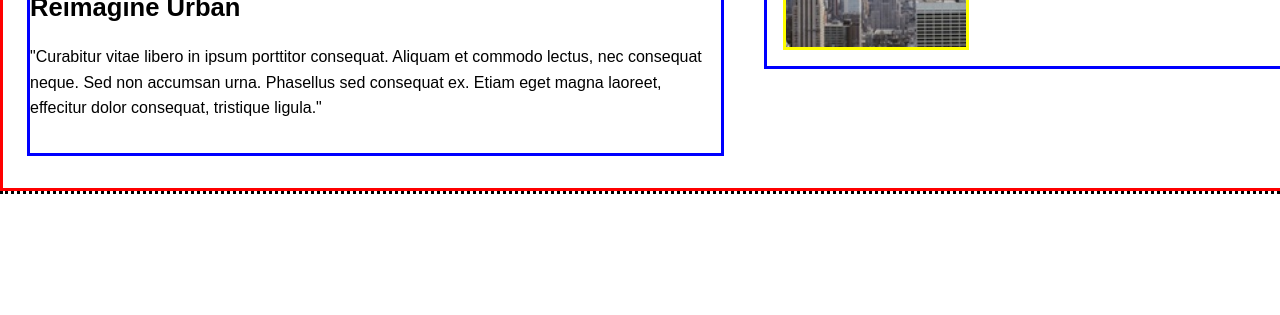
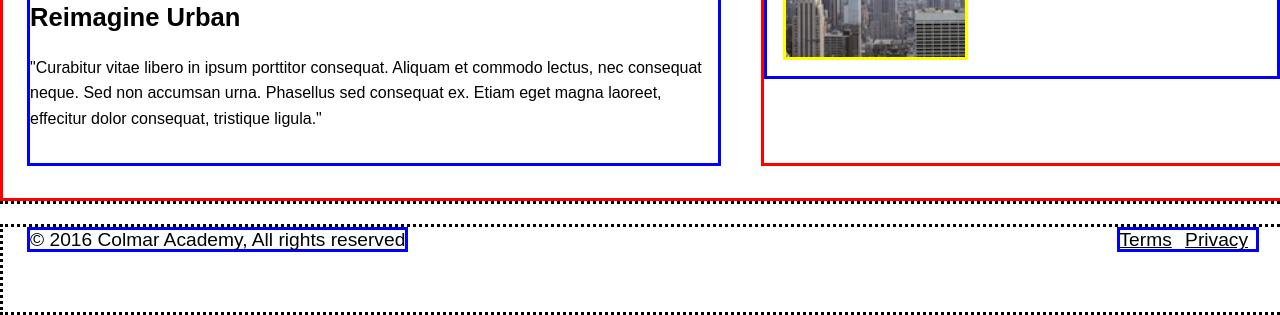
Before and after one commit to savisch/colmaracademy, a plain HTML site: page index.html in a window 1280 px wide. Shown: the part 2734-3049 px from the top of the page. Before the commit the page ends 2928 px from the top, so only its background shows below. Drawn offline with Linux system fonts and the light colour scheme.

Commit message:
Full page with borders and without color theme.

```diff
--- a/index.html
+++ b/index.html
@@ -1,3 +1,4 @@
+<!DOCTYPE html>
 <html>
   <head>
     <title>Colmar Academy</title>
@@ -160,6 +161,17 @@
                 </div>
             </div>
         </div>
+        </div>
     </div>
+
+
+<!-- FOOTER -->
+    <footer>
+        <span>&#169 2016 Colmar Academy, All rights reserved</span>
+        <div class="terms-privacy">
+            <a href="#">Terms</a>
+            <a href="#">Privacy</a>
+        </div>
+    </footer>
   </body>
 </html>
--- a/resources/css/style.css
+++ b/resources/css/style.css
@@ -192,7 +192,7 @@ nav ul li {
     height: auto;
     border: 3px dotted black;
 }
-.education .education-heading {
+.education-heading {
     text-align: center;
     width: 100%;
     height: auto;
@@ -202,7 +202,7 @@ nav ul li {
     margin-bottom: 32px;
     border: 3px solid blue;
 }
-.education .catalog {
+.catalog {
     display: flex;
     align-items: center;
     justify-content: space-around;
@@ -211,23 +211,23 @@ nav ul li {
     margin-right: 60px;
     border: 3px solid red;
 }
-.education .catalog .course {
+.catalog .course {
     width: 30%;
     margin-bottom: 16px;
     border: 3px solid blue;
 }
-.education .catalog .course img {
+.catalog .course img {
     width: 100%;
 }
-.education .catalog .course .description {
+.catalog .course .description {
     margin: 16px 16px 20px 16px;
 }
-.education .catalog .course .description h2 {
+.catalog .course .description h2 {
     font-size: 2vw;
     font-weight: bold;
     margin-bottom: 8px;
 }
-.education .catalog .course .description h3, p {
+.catalog .course .description h3, p {
     margin-bottom: 8px;
     font-size: 1.25vw;
 }
@@ -244,7 +244,7 @@ nav ul li {
     height: auto;
     border: 3px dotted black;
 }
-.exhibit .exhibit-heading {
+.exhibit-heading {
     text-align: center;
     width: 100%;
     height: auto;
@@ -254,55 +254,81 @@ nav ul li {
     margin-bottom: 32px;
     border: 3px solid blue;
 }
-.exhibit .exhibit-content {
+.exhibit-content {
     display: flex;
     width: 100%;
     height: auto;
     border: 3px solid red;
 }
-.exhibit .exhibit-content .exhibit-video {
+.exhibit-content .exhibit-video {
     width: 60%;
     margin: 32px 40px 32px 24px;
     border: 3px solid blue;
 }
-.exhibit .exhibit-content .exhibit-video video {
+.exhibit-content .exhibit-video video {
     width: 100%;
     margin-bottom: 24px;
 }
-.exhibit .exhibit-content .exhibit-video h3 {
+.exhibit-content .exhibit-video h3 {
     font-size: 2vw;
     font-weight: bold;
     margin-bottom: 24px;
 }
-.exhibit .exhibit-content .exhibit-video p {
+.exhibit-content .exhibit-video p {
     font-size: 1.25vw;
     line-height: 2vw;
     margin-bottom: 2.5vw;
 }
-.exhibit .exhibit-content .exhibit-list {
+.exhibit-content .exhibit-list {
     width: 45%;
     margin-top: 32px;
-    margin-bottom: 32p
+    margin-bottom: 32px;
     border: 3px solid red;
 }
-.exhibit .exhibit-content .exhibit-list .item {
+.exhibit-content .exhibit-list .item {
     display: flex;
     flex-direction: row;
     align-items: center;
     /* height: 168px; */
     border: 3px solid blue;
 }
-.exhibit .exhibit-content .exhibit-list .item img {
+.exhibit-content .exhibit-list .item img {
     width: 35%;
     margin: 16px;
     border: 3px solid yellow;
 }
-.exhibit .exhibit-content .exhibit-list .item .text-content h3 {
+.exhibit-content .exhibit-list .item .text-content h3 {
     margin-bottom: 8px;
     font-size: 2vw;
     font-weight: bold;
 }
-.exhibit .exhibit-content .exhibit-list .item .text-content span {
+.exhibit-content .exhibit-list .item .text-content span {
     font-size: 1.25vw;
     line-height: 2vw;
 }
+
+/* FOOTER */
+footer {
+    display: flex;
+    flex-direction: row;
+    align-items: flex-start;
+    width: 100%;
+    height: auto;
+    justify-content: space-between;
+    margin-top: 20px;
+    font-size: 1.5vw;
+    border: 3px dotted black;
+}
+footer span {
+    margin-left: 24px;
+    margin-bottom: 60px;
+    border: 3px solid blue;
+}
+footer .terms-privacy {
+    margin-right: 24px;
+    margin-bottom: 60px;
+    border: 3px solid blue;
+}
+footer .terms-privacy a {
+    padding-right: 8px;
+}
```
